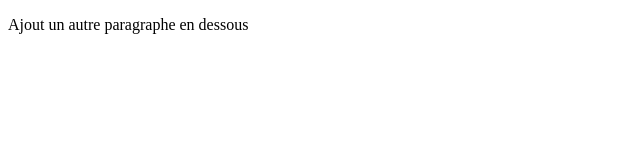
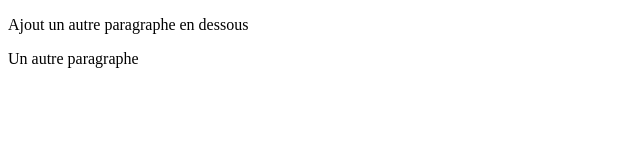
Before and after one commit to Coco-Jojo07/TP, a plain HTML site: page index.html in a window 1280 px wide. Shown: the whole page, without its empty margins (0-640 px from the left). Drawn offline with Linux system fonts and the light colour scheme.

Commit message:
Pour la branche

```diff
--- a/index.html
+++ b/index.html
@@ -7,5 +7,6 @@
 </head>
 <body>
     <p>Ajout un autre paragraphe en dessous</p>
+    <p>Un autre paragraphe</p>
 </body>
 </html>
```
